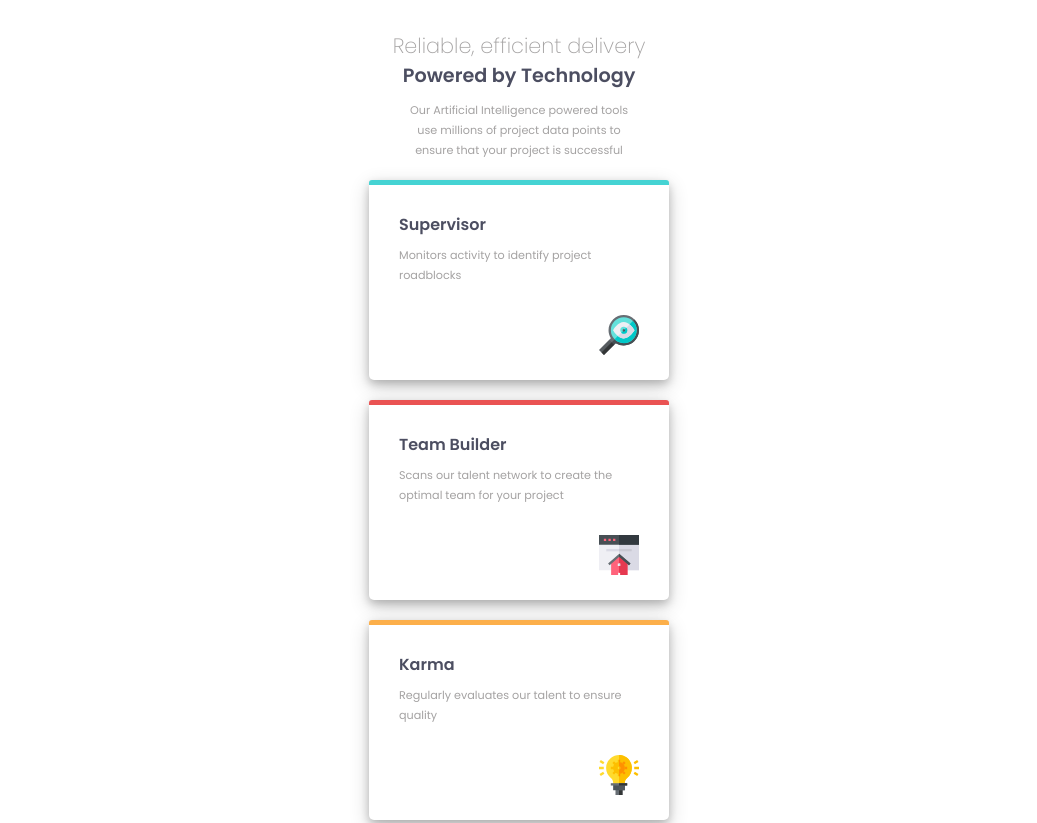
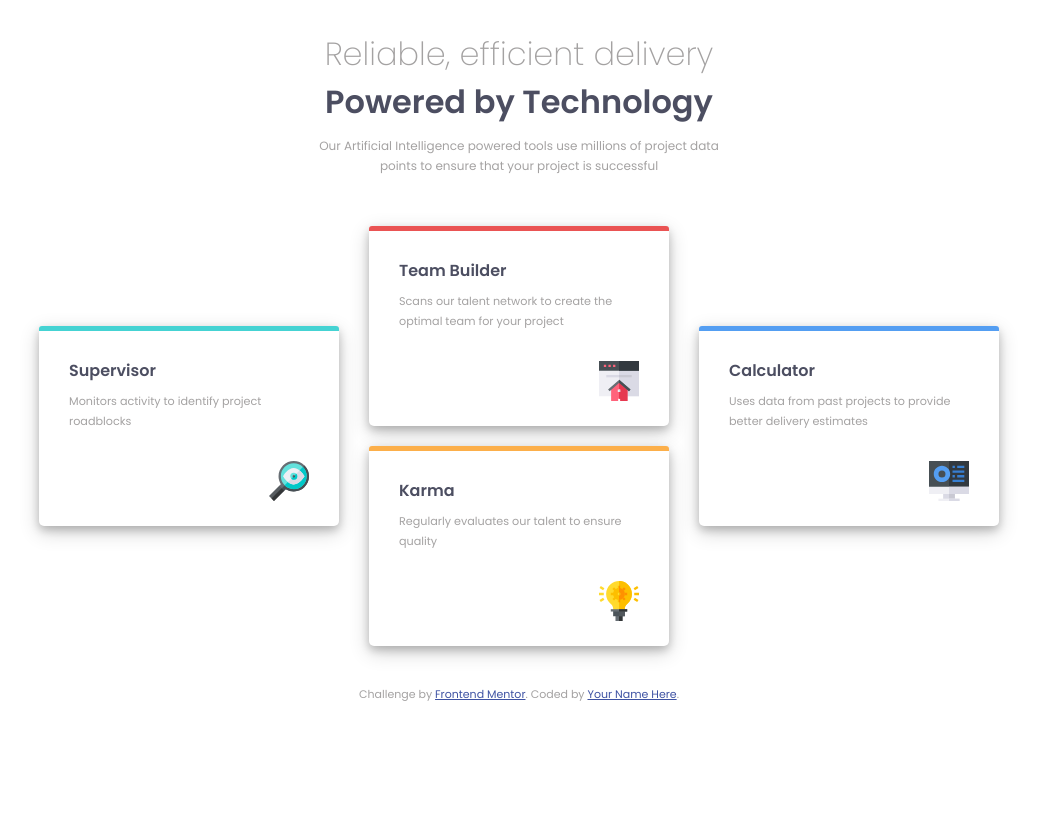
Before and after one commit to patrick-nsolo/four-card-feature-section-master, a plain HTML site: page index.html in a window 1280 px wide. Shown: the top 823 px of the page, without its empty margins (121-1158 px from the left). After the commit the page ends 800 px from the top, so only its background shows below. Drawn offline with Linux system fonts and the light colour scheme.

Commit message:
FCFS Final commit
Complete landing page

```diff
--- a/index.html
+++ b/index.html
@@ -35,6 +35,7 @@
           <img src="images/icon-supervisor.svg"/>
         </div>
       </div>
+      <div class="center_cards_holder">
         <div class="team_builder_card cards">
           <div class="red_line"></div>
           <div class="inner_content">
@@ -49,6 +50,7 @@
             <h4>Karma</h4>
             <p>Regularly evaluates our talent to ensure quality</p>
             <img src="images/icon-karma.svg"/>
+          </div>
         </div>
       </div>
       <div class="calculator_card cards">
--- a/styles/media.css
+++ b/styles/media.css
@@ -1,5 +1,27 @@
-@media screen and (min-width:600px) {
+@media screen and (min-width:1000px) {
+    .top_header{
+        width: 100vw;
 
+    }
+    h2{font-size: 2rem;}
+    h3{font-size: 2rem;}
+    .paragraph_one{
+        width:400px;
+        font-size: 0.75rem;
+    }
+    .cards_holder{
+        display: flex;
+        padding: 30px;
 
+    }
+   .supervisor_card {
+        margin: auto;
+        margin-right: 30px;
 
+   }
+   .calculator_card{
+        margin: auto;
+        margin-left: 30px;
+
+   }
 }
```
Lines whose indentation alone changed are shown as unchanged.
